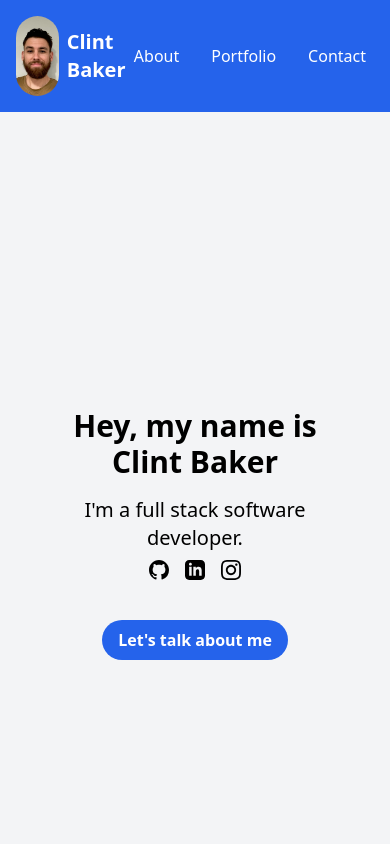
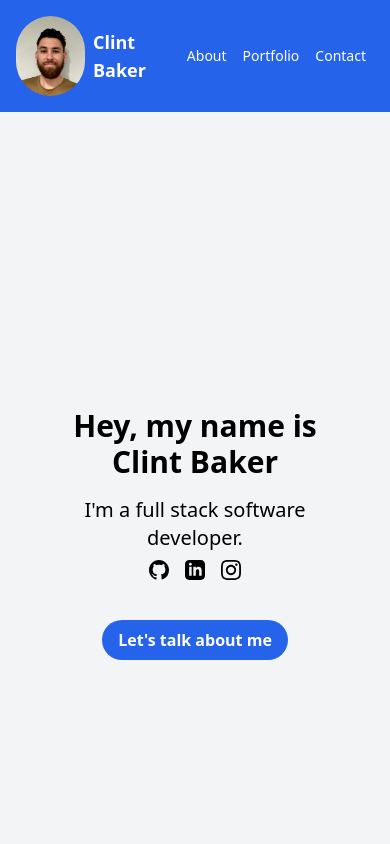
Before and after one commit to ClintBaker/cb-react, a React (Vite) app: page / in a window 390 px wide. Shown: the top 844 px of the page. Built offline with nearby package versions, Linux system fonts and the light colour scheme; the HTML template or start-up script is replaced by a standard one.

Commit message:
adjust links and adjust nav for mobile

```diff
--- a/src/components/nav.tsx
+++ b/src/components/nav.tsx
@@ -4,15 +4,15 @@ export default function Navi() {
   return (
     <nav className="bg-blue-600 text-white p-4">
       <div className="container mx-auto flex justify-between items-center">
-        <div className="text-xl font-bold">
+        <div className="text-lg md:text-xl font-bold">
           <div className="flex items-center">
             <div>
-              <Avatar src="/assets/cb.jpeg" alt="Clint Baker" />
+              <Avatar src="assets/cb.jpeg" alt="Clint Baker" />
             </div>
             <div className="ml-2">Clint Baker</div>
           </div>
         </div>
-        <div className="flex space-x-4">
+        <div className="flex justify-center md:space-x-2 text-sm md:text-base">
           <a
             href="javascript:document.getElementById('about').scrollIntoView(true);"
             className="hover:bg-blue-700 p-2 rounded"
--- a/src/components/portfolio.tsx
+++ b/src/components/portfolio.tsx
@@ -9,7 +9,7 @@ const portfolioItems = [
     name: 'Reqbro',
     description:
       'A command line tool developed to query a free tier Render.com app at an interval in order to prevent the server from spinning down 😉.',
-    imgUrl: '/assets/reqbro.jpeg',
+    imgUrl: 'assets/reqbro.jpeg',
     link: 'https://github.com/ClintBaker/reqbro',
   },
   {
@@ -17,7 +17,7 @@ const portfolioItems = [
     name: 'Golf Course Ranker',
     description:
       'A MERN Stack project that allows users to rank and manage their favorite golf courses, and browse courses based on user ranks.',
-    imgUrl: '/assets/gcr.jpeg',
+    imgUrl: 'assets/gcr.jpeg',
     link: 'https://gcr-7rlp.onrender.com/',
   },
   {
@@ -25,7 +25,7 @@ const portfolioItems = [
     name: 'Shopify Development',
     description:
       "Throughout my career I've developed, worked on, improved, and maintained a number of Shopify apps, storefronts, and micorservices.",
-    imgUrl: '/assets/shop.jpeg',
+    imgUrl: 'assets/shop.jpeg',
     link: 'https://github.com/ClintBaker',
   },
 ]
```
